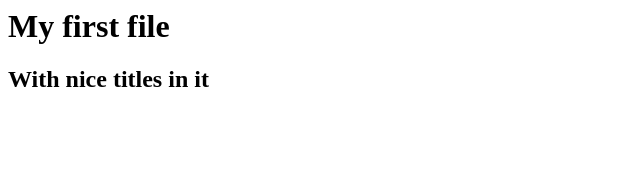
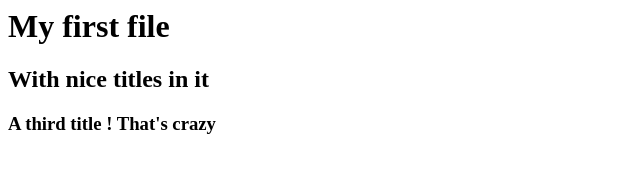
Before and after one commit to christophe-essec/fakecv, a plain HTML site: page index.html in a window 1280 px wide. Shown: the whole page, without its empty margins (0-640 px from the left). Drawn offline with Linux system fonts and the light colour scheme.

Commit message:
A commit on my own branch.

```diff
--- a/index.html
+++ b/index.html
@@ -4,5 +4,6 @@
     <body>
         <h1>My first file</h1>
         <h2>With nice titles in it</h2>
+        <h3>A third title ! That's crazy</h3>
     </body>
 </html>
```
